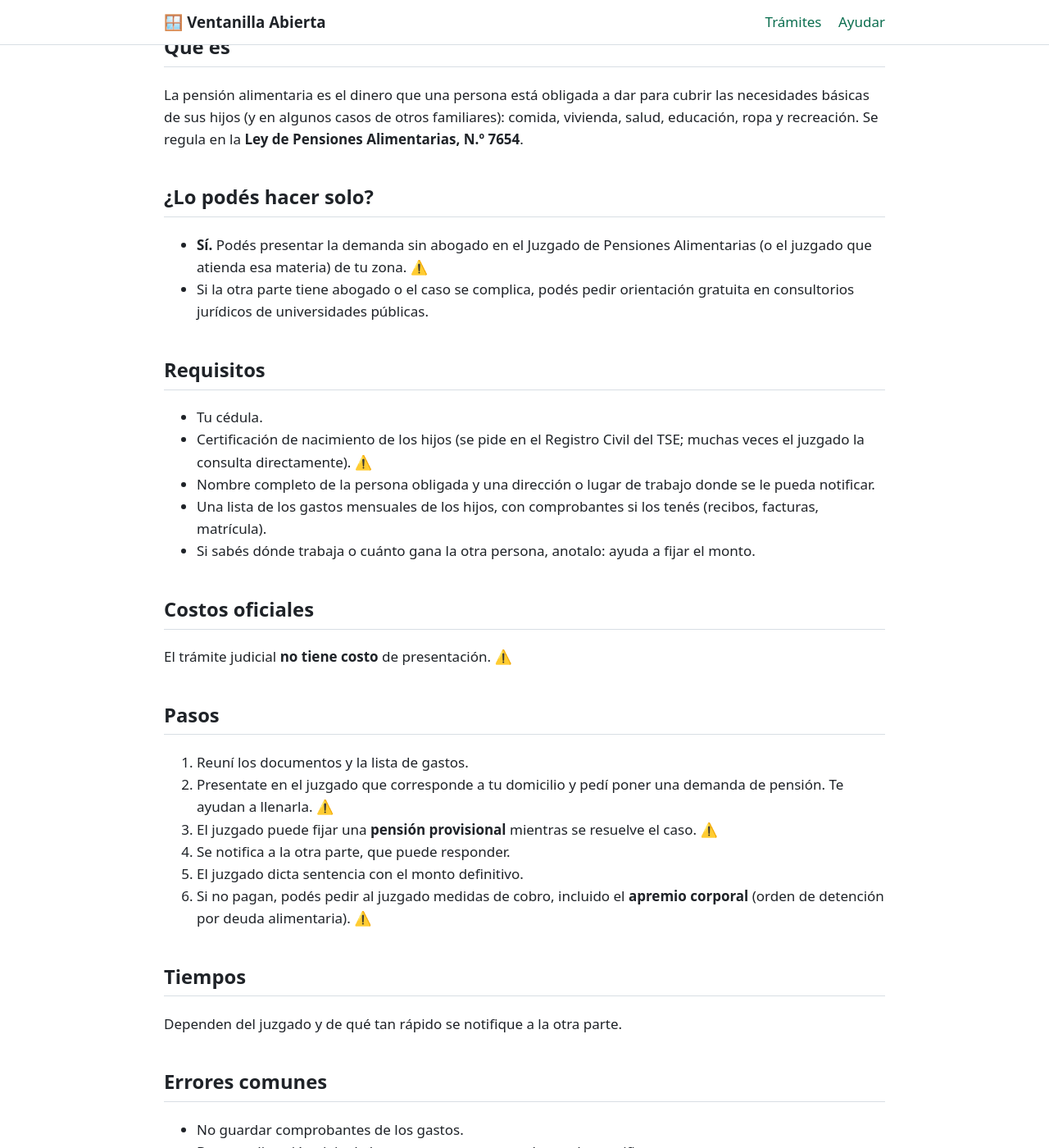
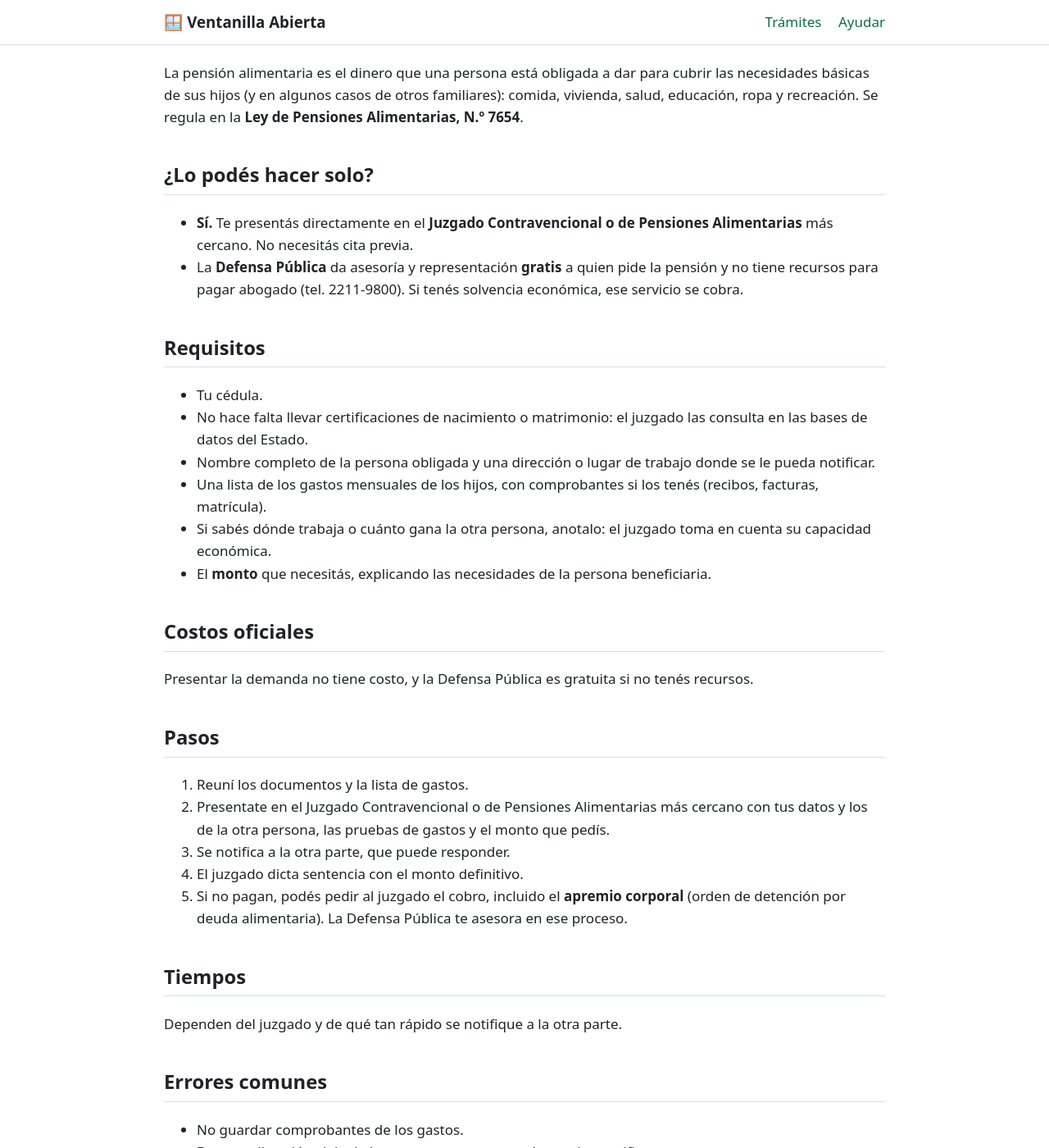
Before and after one commit to axelfj/ventanilla-abierta, a Jekyll site: the page built from tramites/costa-rica/familia/pension-alimentaria.md, in a window 1280 px wide and 1400 px high, scrolled down 238 px. Shown: the whole window at 82% size. Built offline with Jekyll 4.4.1, drawn with Linux system fonts in a browser that asks for light colours; our own code applies the rules of GitHub Pages for plain Markdown files; some of the changed text lies outside the part shown.

```diff
--- a/_data/categorias.yml
+++ b/_data/categorias.yml
@@ -49,7 +49,7 @@
   nombre: Familia
   desc: Pensiones, testamento, matrimonio y divorcio.
   temas:
-    - { titulo: Pensión alimentaria, url: familia/pension-alimentaria.html, estado: borrador }
+    - { titulo: Pensión alimentaria, url: familia/pension-alimentaria.html, estado: verificado }
     - { titulo: Testamento, url: familia/testamento.html, estado: borrador }
     - { titulo: Matrimonio }
     - { titulo: Divorcio }
--- a/tramites/costa-rica/familia/pension-alimentaria.md
+++ b/tramites/costa-rica/familia/pension-alimentaria.md
@@ -3,38 +3,38 @@ title: "Pensión alimentaria"
 pais: Costa Rica
 categoria: familia
 ultima_verificacion: 2026-10-05
-estado: borrador
+estado: verificado
 ---
 
 # Pensión alimentaria
 
 > ⚠️ Esta guía es información general, no asesoría legal. Verificá siempre con la institución oficial.
-> **Estado:** borrador. Los datos marcados con ⚠️ están pendientes de confirmar en la fuente oficial vigente. No incluimos montos que no hayamos podido verificar.
+> **Última verificación:** 2026-10-05, con los sitios del Poder Judicial y la Defensa Pública.
 
 ## Qué es
 La pensión alimentaria es el dinero que una persona está obligada a dar para cubrir las necesidades básicas de sus hijos (y en algunos casos de otros familiares): comida, vivienda, salud, educación, ropa y recreación. Se regula en la **Ley de Pensiones Alimentarias, N.º 7654**.
 
 ## ¿Lo podés hacer solo?
-- **Sí.** Podés presentar la demanda sin abogado en el Juzgado de Pensiones Alimentarias (o el juzgado que atienda esa materia) de tu zona. ⚠️
-- Si la otra parte tiene abogado o el caso se complica, podés pedir orientación gratuita en consultorios jurídicos de universidades públicas.
+- **Sí.** Te presentás directamente en el **Juzgado Contravencional o de Pensiones Alimentarias** más cercano. No necesitás cita previa.
+- La **Defensa Pública** da asesoría y representación **gratis** a quien pide la pensión y no tiene recursos para pagar abogado (tel. 2211-9800). Si tenés solvencia económica, ese servicio se cobra.
 
 ## Requisitos
 - Tu cédula.
-- Certificación de nacimiento de los hijos (se pide en el Registro Civil del TSE; muchas veces el juzgado la consulta directamente). ⚠️
+- No hace falta llevar certificaciones de nacimiento o matrimonio: el juzgado las consulta en las bases de datos del Estado.
 - Nombre completo de la persona obligada y una dirección o lugar de trabajo donde se le pueda notificar.
 - Una lista de los gastos mensuales de los hijos, con comprobantes si los tenés (recibos, facturas, matrícula).
-- Si sabés dónde trabaja o cuánto gana la otra persona, anotalo: ayuda a fijar el monto.
+- Si sabés dónde trabaja o cuánto gana la otra persona, anotalo: el juzgado toma en cuenta su capacidad económica.
+- El **monto** que necesitás, explicando las necesidades de la persona beneficiaria.
 
 ## Costos oficiales
-El trámite judicial **no tiene costo** de presentación. ⚠️
+Presentar la demanda no tiene costo, y la Defensa Pública es gratuita si no tenés recursos.
 
 ## Pasos
 1. Reuní los documentos y la lista de gastos.
-2. Presentate en el juzgado que corresponde a tu domicilio y pedí poner una demanda de pensión. Te ayudan a llenarla. ⚠️
-3. El juzgado puede fijar una **pensión provisional** mientras se resuelve el caso. ⚠️
-4. Se notifica a la otra parte, que puede responder.
-5. El juzgado dicta sentencia con el monto definitivo.
-6. Si no pagan, podés pedir al juzgado medidas de cobro, incluido el **apremio corporal** (orden de detención por deuda alimentaria). ⚠️
+2. Presentate en el Juzgado Contravencional o de Pensiones Alimentarias más cercano con tus datos y los de la otra persona, las pruebas de gastos y el monto que pedís.
+3. Se notifica a la otra parte, que puede responder.
+4. El juzgado dicta sentencia con el monto definitivo.
+5. Si no pagan, podés pedir al juzgado el cobro, incluido el **apremio corporal** (orden de detención por deuda alimentaria). La Defensa Pública te asesora en ese proceso.
 
 ## Tiempos
 Dependen del juzgado y de qué tan rápido se notifique a la otra parte.
@@ -49,11 +49,12 @@ Dependen del juzgado y de qué tan rápido se notifique a la otra parte.
 Sí. La obligación es con los hijos, no depende del matrimonio.
 
 **¿Puedo pedir que aumente el monto?**
-Sí, se puede pedir un aumento si cambian las necesidades o los ingresos. ⚠️
+Sí. Se puede pedir un aumento si cambian las circunstancias, y además existen aumentos automáticos. La Defensa Pública ayuda a redactar la solicitud.
 
 ## Fuentes
-- Ley de Pensiones Alimentarias, N.º 7654, en el SCIJ: <http://www.pgrweb.go.cr/scij/> ⚠️ falta enlace directo.
-- Poder Judicial de Costa Rica: <https://www.poder-judicial.go.cr> ⚠️ falta enlazar la página del trámite.
+- Ley de Pensiones Alimentarias, N.º 7654, en el SCIJ: <http://www.pgrweb.go.cr/scij/>.
+- [Poder Judicial, ¿Cómo solicitar una pensión alimentaria?](https://servicios.poder-judicial.go.cr/index.php/servicio?service=24), consultado 2026-10-05.
+- [Defensa Pública, Pensiones alimentarias](https://defensapublica.poder-judicial.go.cr/index.php/asesoria-legal/pensiones-alimentarias), consultado 2026-10-05.
 
 ---
 ¿Encontraste un error? [Reportalo aquí](https://github.com/axelfj/ventanilla-abierta/issues/new?template=correccion.md).
```
Also changed, not shown: tramites/costa-rica/general/como-contratar-un-abogado.md (+6 -5 lines).
